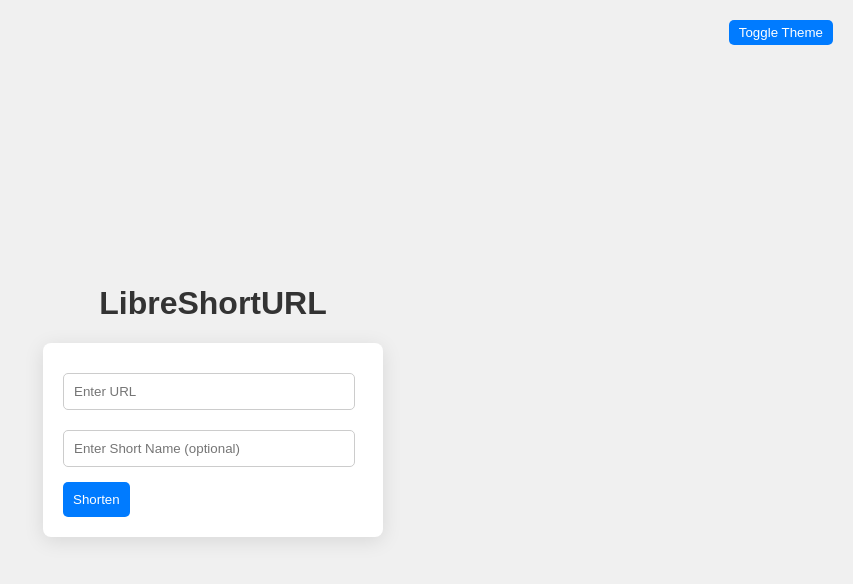
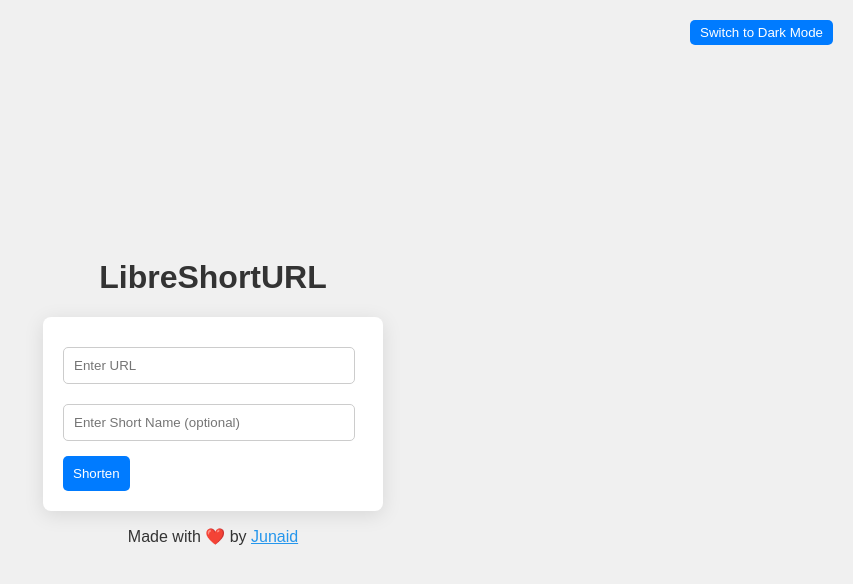
Before and after one commit to junaidcodingmaster/LibreShortURL, a Flask app: page / in a window 1280 px wide. Shown: the top 584 px of the page, without its empty margins (427-1280 px from the left). Run offline with Flask 3, Linux system fonts and the light colour scheme; data that the repository does not hold is empty.

Commit message:
Improved minor UI things

```diff
--- a/templates/index.html
+++ b/templates/index.html
@@ -10,7 +10,7 @@
   </style>
 </head>
 <body class="light-theme">
-  <button class="theme-toggle" onclick="toggleTheme()">Toggle Theme</button>
+  <button id="theme-bnt" class="theme-toggle" onclick="toggleTheme()">Switch to Dark Mode</button>
   <h1>LibreShortURL</h1>
   <div class="form-container">
     <form id="urlForm" onsubmit="return handleSubmit(event)">
@@ -21,5 +21,8 @@
     </form>
     <div class="notification" id="notification"></div>
   </div>
+  <footer>
+    <p>Made with ❤️ by <a href="https://abujuni.dev" target="_blank">Junaid</a></p>
+  </footer>
 </body>
 </html>
--- a/templates/index.js
+++ b/templates/index.js
@@ -1,7 +1,31 @@
+function setDarkTheme(enabled) {
+  document.cookie = "darktheme=" + enabled + "; path=/";
+  document.body.className = enabled ? "dark-theme" : "light-theme";
+
+  const btn = document.getElementById("theme-bnt");
+  if (btn) {
+    btn.textContent = enabled ? "Switch to Light Mode" : "Switch to Dark Mode";
+  }
+}
+
+function getDarkTheme() {
+  return document.cookie.includes("darktheme=true");
+}
+
 function toggleTheme() {
-  document.body.classList.toggle("dark-theme");
-  document.body.classList.toggle("light-theme");
+  const isDark = getDarkTheme();
+  setDarkTheme(!isDark);
 }
+
+window.onload = function () {
+  const isDark = getDarkTheme();
+  setDarkTheme(isDark);
+
+  const btn = document.getElementById("theme-bnt");
+  if (btn) {
+    btn.onclick = toggleTheme;
+  }
+};
 
 async function handleSubmit(event) {
   event.preventDefault();
```
Also changed, not shown: 1 other file.
